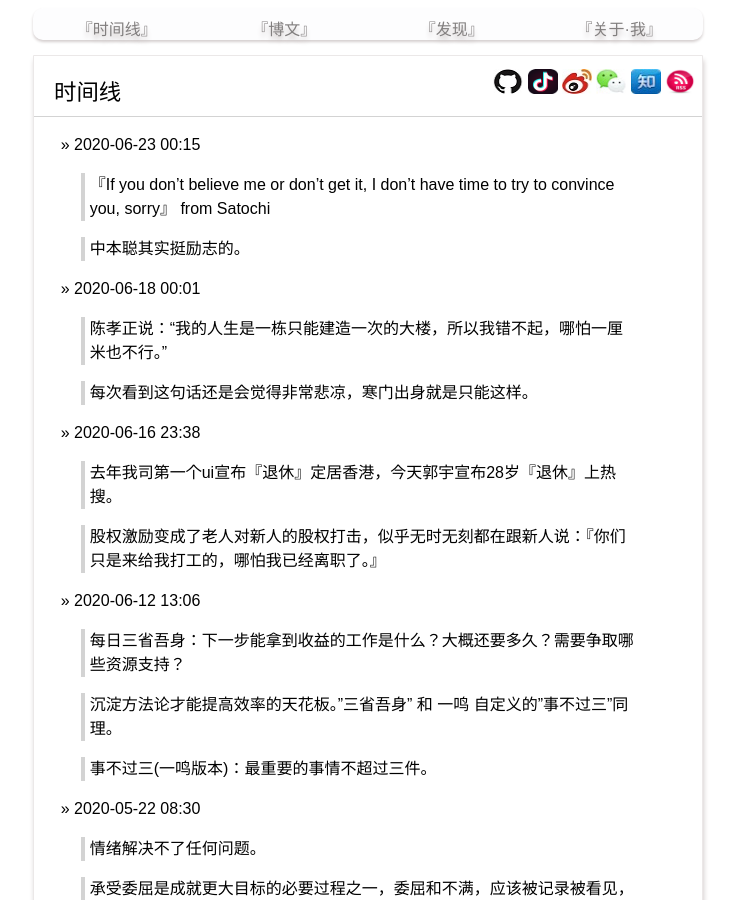
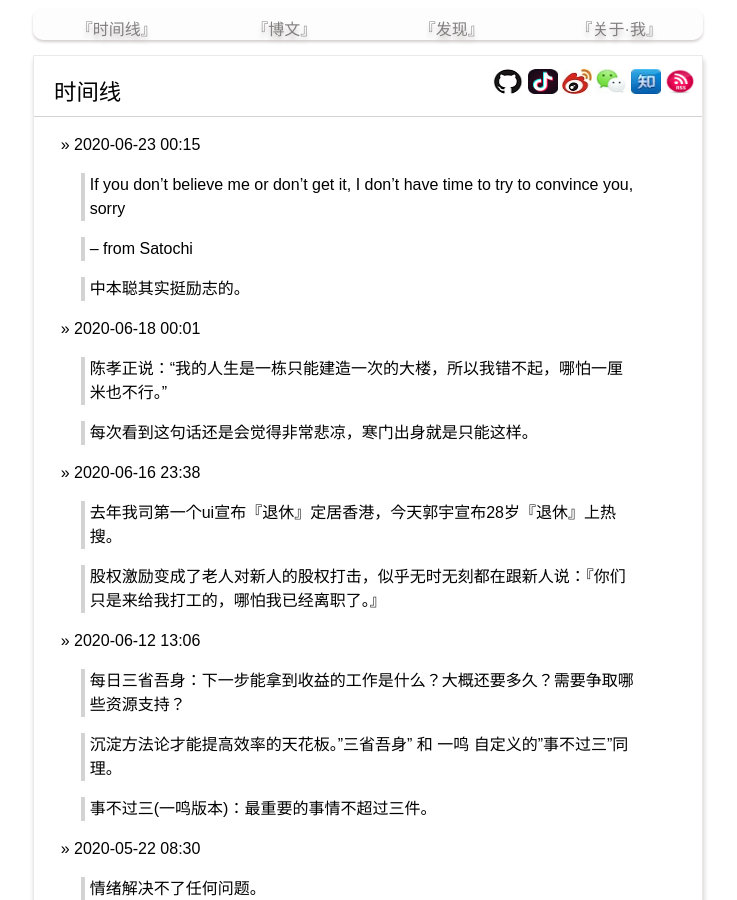
Before and after one commit to yanyiwu/blog, a Jekyll site: the page built from index.md, in a window 1280 px wide and 900 px high. Shown: the whole window, without its empty margins (272-1009 px from the left). Built offline with Jekyll 4.4.1, drawn with Linux system fonts in a browser that asks for light colours; Markdown is read by kramdown in place of the engine named in the settings; comment, search, counter and statistics services are not loaded.

Commit message:
update style

```diff
--- a/index.md
+++ b/index.md
@@ -5,7 +5,9 @@ title: 时间线
 
 &raquo; 2020-06-23 00:15
 
-> 『If you don't believe me or don't get it, I don't have time to try to convince you, sorry』 from Satochi
+> If you don't believe me or don't get it, I don't have time to try to convince you, sorry
+
+> -- from Satochi
 
 > 中本聪其实挺励志的。
 
```
